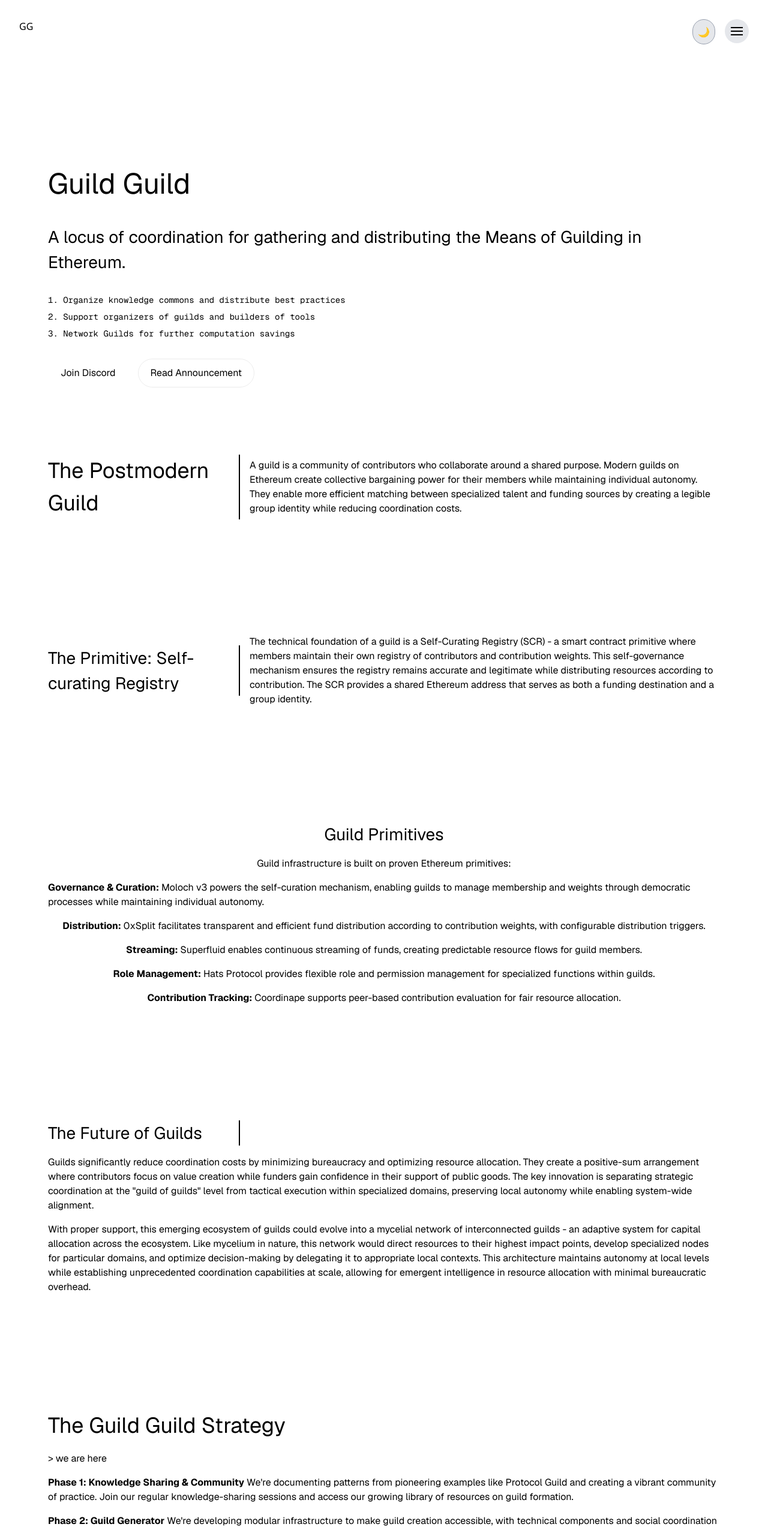
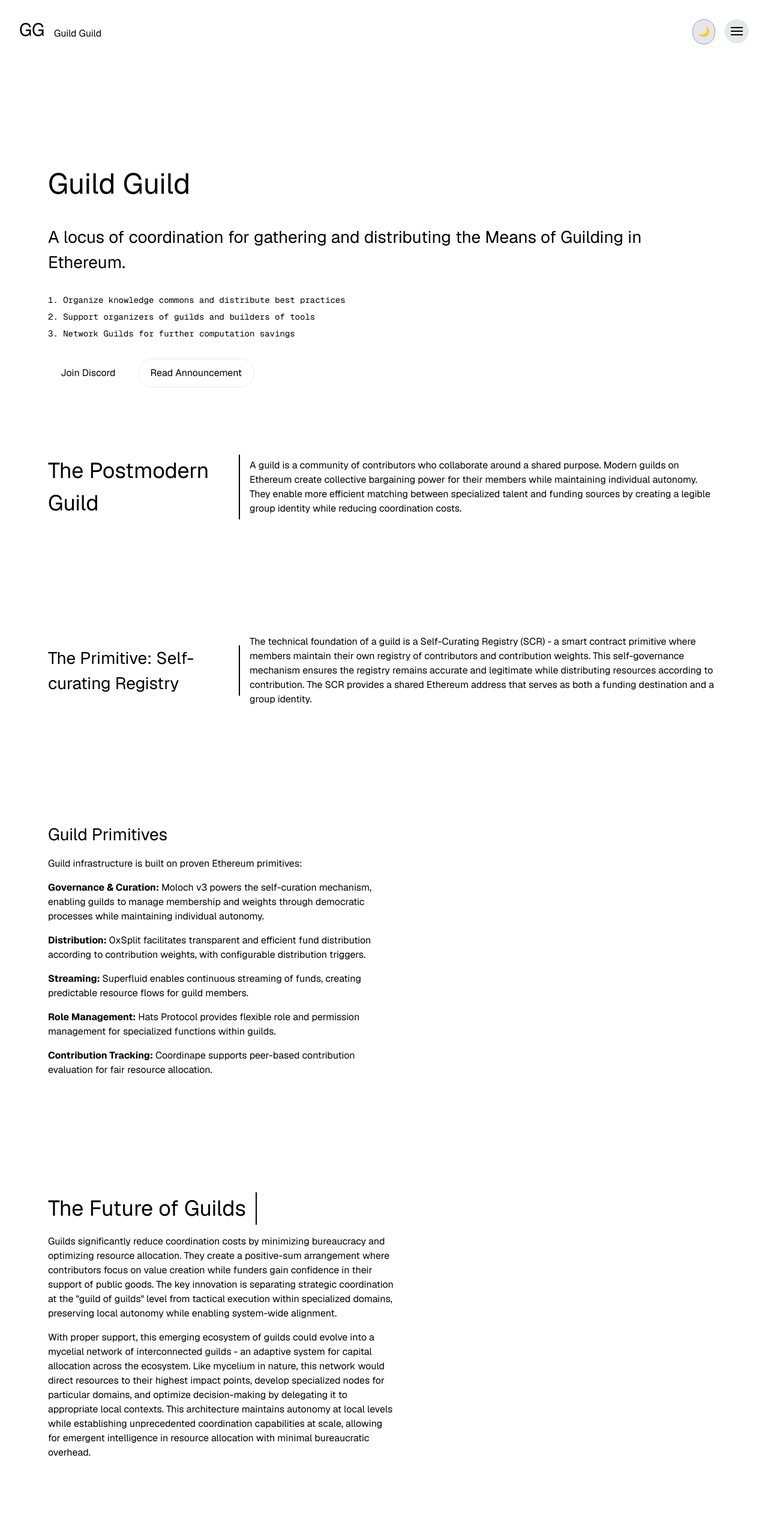
Before and after one commit to Guild-Guild-Org/guildguildxyz, a Next.js app: page / in a window 1280 px wide. Shown: the top 2551 px of the page at 60% size. Built offline with nearby package versions, Linux system fonts and the light colour scheme.

Commit message:
fix fonts and header

```diff
--- a/src/app/deep/page.tsx
+++ b/src/app/deep/page.tsx
@@ -1,6 +1,6 @@
 export default function DeepPage() {
   return (
-    <main className="flex min-h-screen flex-col items-center justify-between p-24">
+    <main className="flex min-h-screen flex-col items-center justify-between p-24 font-[family-name:var(--font-geist-sans)]">
       <div className="container">
         <div className="max-w-5xl w-full">
           <h1 className="text-4xl font-bold mb-4">Deep Dive</h1>
--- a/src/app/page.tsx
+++ b/src/app/page.tsx
@@ -65,7 +65,7 @@ export default function Home() {
             funding destination and a group identity.
           </p>
         </div>
-        <div className="flex gap-4 items-center flex-col py-20">
+        <div className="max-w-xl flex gap-4 items-start flex-col py-20">
           <h3>Guild Primitives</h3>
           <p>Guild infrastructure is built on proven Ethereum primitives:</p>
           <p>
@@ -93,10 +93,10 @@ export default function Home() {
             peer-based contribution evaluation for fair resource allocation.
           </p>
         </div>
-        <div className="flex gap-4 items-start flex-col py-20">
-          <h3 className="min-w-xs sm:pr-4 sm:border-r-2 sm:border-white-900">
+        <div className="flex gap-4 items-start flex-col py-20 max-w-xl">
+          <h2 className="min-w-xs sm:pr-4 sm:border-r-2 sm:border-white-900">
             The Future of Guilds
-          </h3>
+          </h2>
           <p>
             Guilds significantly reduce coordination costs by minimizing
             bureaucracy and optimizing resource allocation. They create a
@@ -121,7 +121,7 @@ export default function Home() {
           </p>
         </div>
 
-        <div className="flex gap-4 items-start flex-col py-20">
+        <div className="flex gap-4 items-start flex-col py-20 max-w-xl">
           <h2 className="">The Guild Guild Strategy</h2>
           <p>{">"} we are here</p>
           <p>
@@ -175,7 +175,7 @@ export default function Home() {
       <footer className="row-start-3 flex gap-6 flex-wrap items-center justify-center">
         <a
           className="flex items-center gap-2 hover:underline hover:underline-offset-4"
-          href="https://nextjs.org/learn?utm_source=create-next-app&utm_medium=appdir-template-tw&utm_campaign=create-next-app"
+          href="https://github.com/oovg/guildguildxyz"
           target="_blank"
           rel="noopener noreferrer"
         >
@@ -186,11 +186,11 @@ export default function Home() {
             width={16}
             height={16}
           />
-          Learn
+          Go to Repo →
         </a>
         <a
           className="flex items-center gap-2 hover:underline hover:underline-offset-4"
-          href="https://vercel.com/templates?framework=next.js&utm_source=create-next-app&utm_medium=appdir-template-tw&utm_campaign=create-next-app"
+          href="https://discord.gg/JRvgcnha"
           target="_blank"
           rel="noopener noreferrer"
         >
@@ -201,12 +201,11 @@ export default function Home() {
             width={16}
             height={16}
           />
-          Examples
+          Go to Discord →
         </a>
         <a
           className="flex items-center gap-2 hover:underline hover:underline-offset-4"
-          href="https://nextjs.org?utm_source=create-next-app&utm_medium=appdir-template-tw&utm_campaign=create-next-app"
-          target="_blank"
+          href="https://paragraph.xyz/@guildguild/guild-guild"
           rel="noopener noreferrer"
         >
           <Image
@@ -216,7 +215,7 @@ export default function Home() {
             width={16}
             height={16}
           />
-          Go to nextjs.org →
+          Read Announcement →
         </a>
       </footer>
     </div>
--- a/src/components/Header.tsx
+++ b/src/components/Header.tsx
@@ -4,9 +4,15 @@ import ThemeToggle from "@/components/ThemeToggle";
 
 export default function Header() {
   return (
-    <main className="w-full">
+    <main className="font-[family-name:var(--font-geist-sans)]">
       <div className="w-full flex flex-row justify-between p-8">
-        <Link href="/">GG</Link>
+        <Link href="/">
+          <div className="flex flex-row gap-4 items-end">
+            <p className="text-3xl">GG</p>
+            <p>Guild Guild</p>
+          </div>
+        </Link>
+
         <div className="flex flex-row gap-4">
           <ThemeToggle />
           <Hamburger />
```
